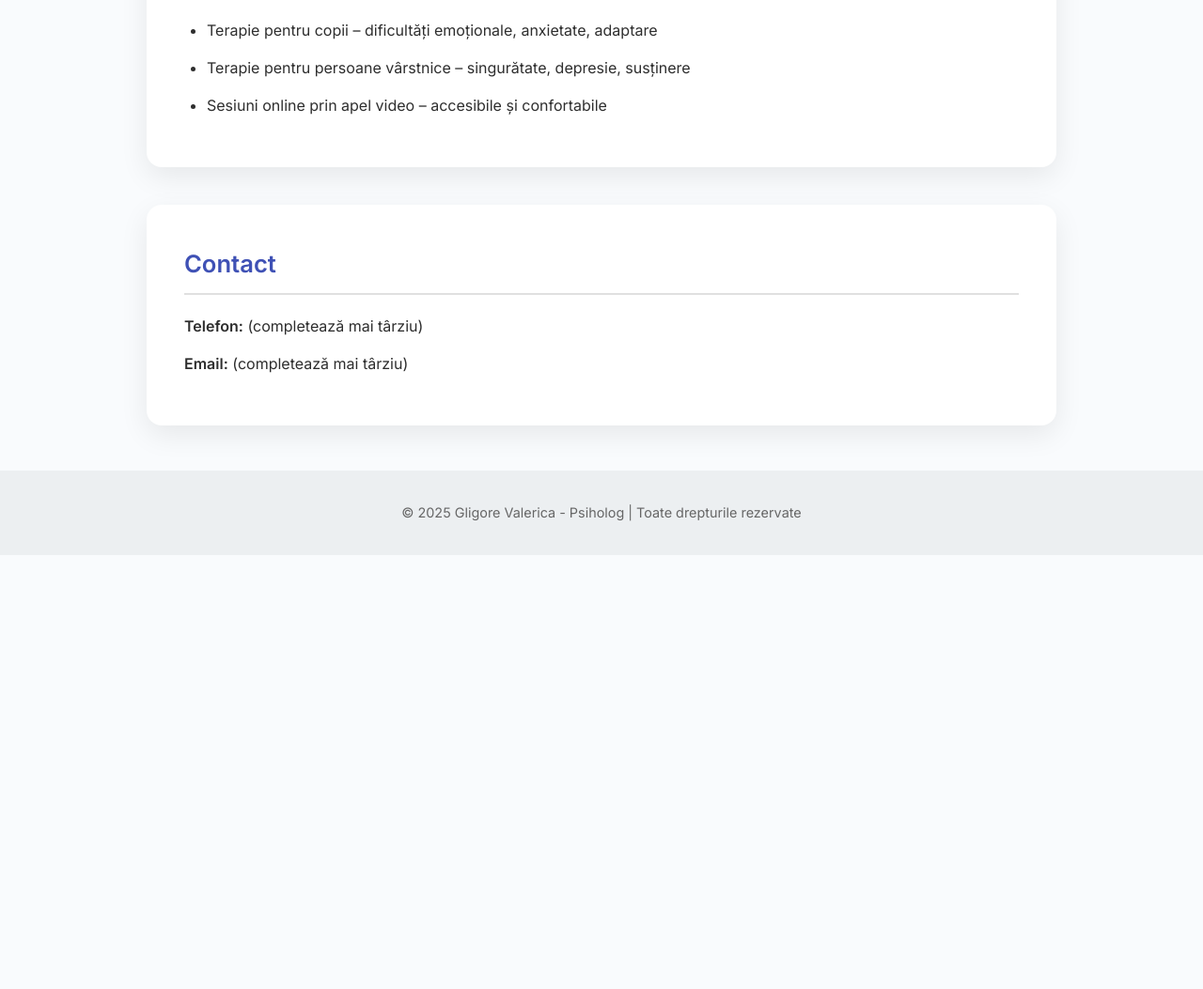
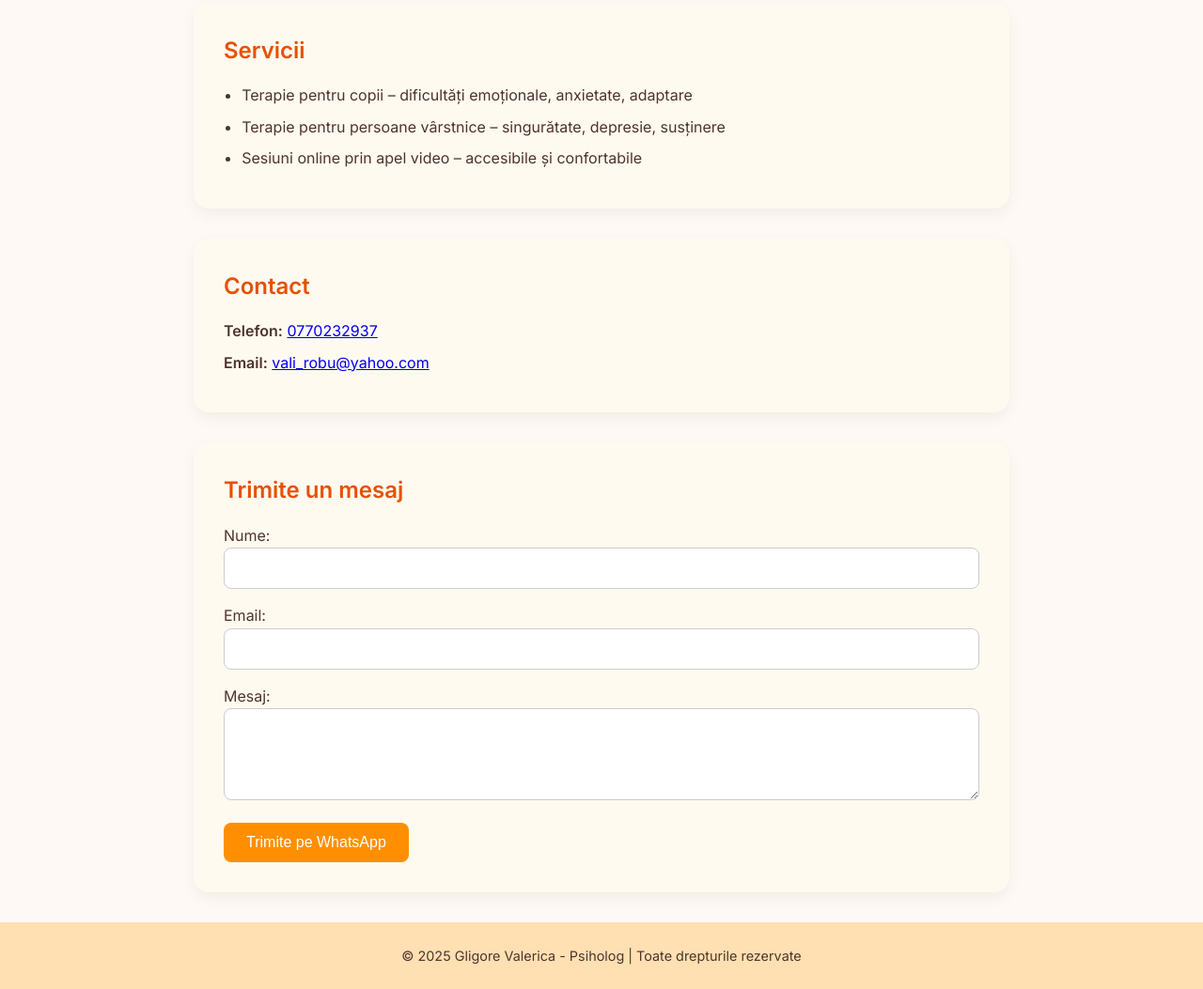
Before and after one commit to Gabi072/psiholog-valerica, a plain HTML site: page index.html in a window 1280 px wide. Shown: the part 655-1708 px from the top of the page at 94% size. Before the commit the page ends 1246 px from the top, so only its background shows below. Drawn offline with nearby package versions, Linux system fonts and the light colour scheme.

Commit message:
index.html

```diff
--- a/index.html
+++ b/index.html
@@ -1,10 +1,9 @@
-<!DOCTYPE html>
-<html lang="ro">
+<!DOCTYPE html><html lang="ro">
 <head>
   <meta charset="UTF-8">
   <meta name="viewport" content="width=device-width, initial-scale=1.0">
   <title>Gligore Valerica - Psiholog</title>
-  <link href="https://fonts.googleapis.com/css2?family=Inter:wght@400;600&family=Playfair+Display:wght@500&display=swap" rel="stylesheet">
+  <link href="https://fonts.googleapis.com/css2?family=Playfair+Display:wght@600&family=Inter:wght@400;600&display=swap" rel="stylesheet">
   <style>
     * {
       margin: 0;
@@ -13,89 +12,110 @@
     }
     body {
       font-family: 'Inter', sans-serif;
-      background: #f9fbfd;
-      color: #2e2e2e;
-      line-height: 1.8;
+      background: #fff9f5;
+      color: #4e342e;
+      line-height: 1.6;
     }
     header {
-      background: linear-gradient(to right, #6a11cb, #2575fc);
+      background: linear-gradient(to right, #fbc02d, #ff8f00);
       color: white;
       padding: 3rem 1rem;
       text-align: center;
     }
     header h1 {
       font-family: 'Playfair Display', serif;
-      font-size: 3rem;
-      margin-bottom: 0.5rem;
+      font-size: 2.8rem;
     }
     header p {
-      font-size: 1.3rem;
+      font-size: 1.2rem;
+      margin-top: 0.5rem;
+    }
+    .profile-img {
+      width: 160px;
+      height: 160px;
+      object-fit: cover;
+      border-radius: 50%;
+      margin: 1rem auto;
+      display: block;
+      box-shadow: 0 4px 12px rgba(0,0,0,0.15);
     }
     main {
-      max-width: 1000px;
-      margin: 3rem auto;
+      max-width: 900px;
+      margin: 2rem auto;
       padding: 0 1rem;
     }
     section {
-      background: white;
-      padding: 2.5rem;
+      background: #fffaf0;
+      padding: 2rem;
       border-radius: 16px;
-      box-shadow: 0 10px 30px rgba(0, 0, 0, 0.08);
-      margin-bottom: 2.5rem;
+      box-shadow: 0 6px 16px rgba(0, 0, 0, 0.05);
+      margin-bottom: 2rem;
       transition: transform 0.3s ease;
     }
     section:hover {
       transform: translateY(-3px);
     }
     h2 {
-      color: #3f51b5;
-      margin-bottom: 1.2rem;
-      font-size: 1.6rem;
-      border-bottom: 2px solid #e0e0e0;
-      padding-bottom: 0.5rem;
+      color: #e65100;
+      margin-bottom: 1rem;
     }
     ul {
-      padding-left: 1.5rem;
+      padding-left: 1.2rem;
     }
     ul li {
-      margin-bottom: 0.7rem;
+      margin-bottom: 0.5rem;
     }
     .contact-info p {
-      margin-bottom: 0.7rem;
+      margin-bottom: 0.5rem;
+    }
+    .form-group {
+      margin-bottom: 1rem;
+    }
+    input, textarea {
+      width: 100%;
+      padding: 0.75rem;
+      border-radius: 8px;
+      border: 1px solid #ccc;
+      font-size: 1rem;
+    }
+    button {
+      background: #ff8f00;
+      color: white;
+      border: none;
+      padding: 0.75rem 1.5rem;
+      border-radius: 8px;
+      font-size: 1rem;
+      cursor: pointer;
+    }
+    button:hover {
+      background: #f57c00;
     }
     footer {
       text-align: center;
-      padding: 2rem;
-      background: #eceff1;
+      padding: 1.5rem;
+      background: #ffe0b2;
       font-size: 0.9rem;
-      color: #666;
     }
     @media (max-width: 600px) {
       header h1 {
-        font-size: 2.2rem;
+        font-size: 2rem;
       }
       header p {
-        font-size: 1.1rem;
-      }
-      section {
-        padding: 1.5rem;
+        font-size: 1rem;
       }
     }
   </style>
 </head>
 <body>
   <header>
+    <img src="888614ec-0135-4a23-9e7f-c4dbba116269.png" alt="Gligore Valerica" class="profile-img">
     <h1>Gligore Valerica</h1>
     <p>Psiholog - Sesiuni Online pentru copii și vârstnici</p>
-  </header>
-
-  <main>
+  </header>  <main>
     <section>
       <h2>Despre</h2>
       <p>Sunt psiholog specializat în sprijin emoțional și terapie pentru copii și persoane vârstnice. Ofer sesiuni online într-un cadru sigur și confidențial. Lucrez cu empatie, răbdare și profesionalism pentru a ajuta clienții să-și regăsească echilibrul emoțional și să se simtă auziți.</p>
-    </section>
-
-    <section>
+    </section><section>
   <h2>Servicii</h2>
   <ul>
     <li>Terapie pentru copii – dificultăți emoționale, anxietate, adaptare</li>
@@ -106,12 +126,30 @@
 
 <section class="contact-info">
   <h2>Contact</h2>
-      <p><strong>Telefon:</strong> (completează mai târziu)</p>
-      <p><strong>Email:</strong> (completează mai târziu)</p>
+  <p><strong>Telefon:</strong> <a href="https://wa.me/40770232937" target="_blank">0770232937</a></p>
+  <p><strong>Email:</strong> <a href="mailto:vali_robu@yahoo.com">vali_robu@yahoo.com</a></p>
 </section>
-  </main>
 
-  <footer>
+<section>
+  <h2>Trimite un mesaj</h2>
+  <form onsubmit="event.preventDefault(); window.open('https://wa.me/40770232937?text=' + encodeURIComponent('Nume: ' + this.name.value + '\nEmail: ' + this.email.value + '\nMesaj: ' + this.message.value), '_blank');">
+    <div class="form-group">
+      <label for="name">Nume:</label>
+      <input type="text" id="name" name="name" required>
+    </div>
+    <div class="form-group">
+      <label for="email">Email:</label>
+      <input type="email" id="email" name="email" required>
+    </div>
+    <div class="form-group">
+      <label for="message">Mesaj:</label>
+      <textarea id="message" name="message" rows="4" required></textarea>
+    </div>
+    <button type="submit">Trimite pe WhatsApp</button>
+  </form>
+</section>
+
+  </main>  <footer>
     &copy; 2025 Gligore Valerica - Psiholog | Toate drepturile rezervate
   </footer>
 </body>
```
Lines whose indentation alone changed are shown as unchanged.
